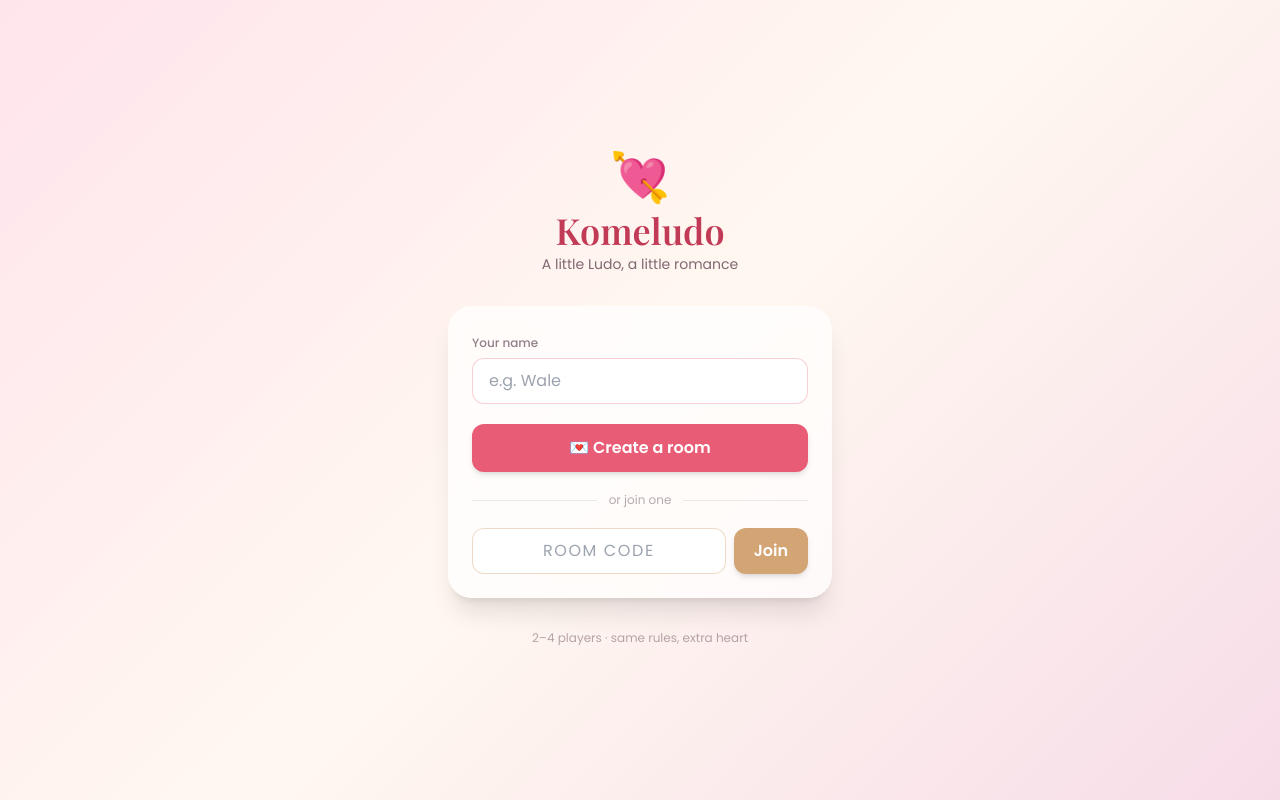
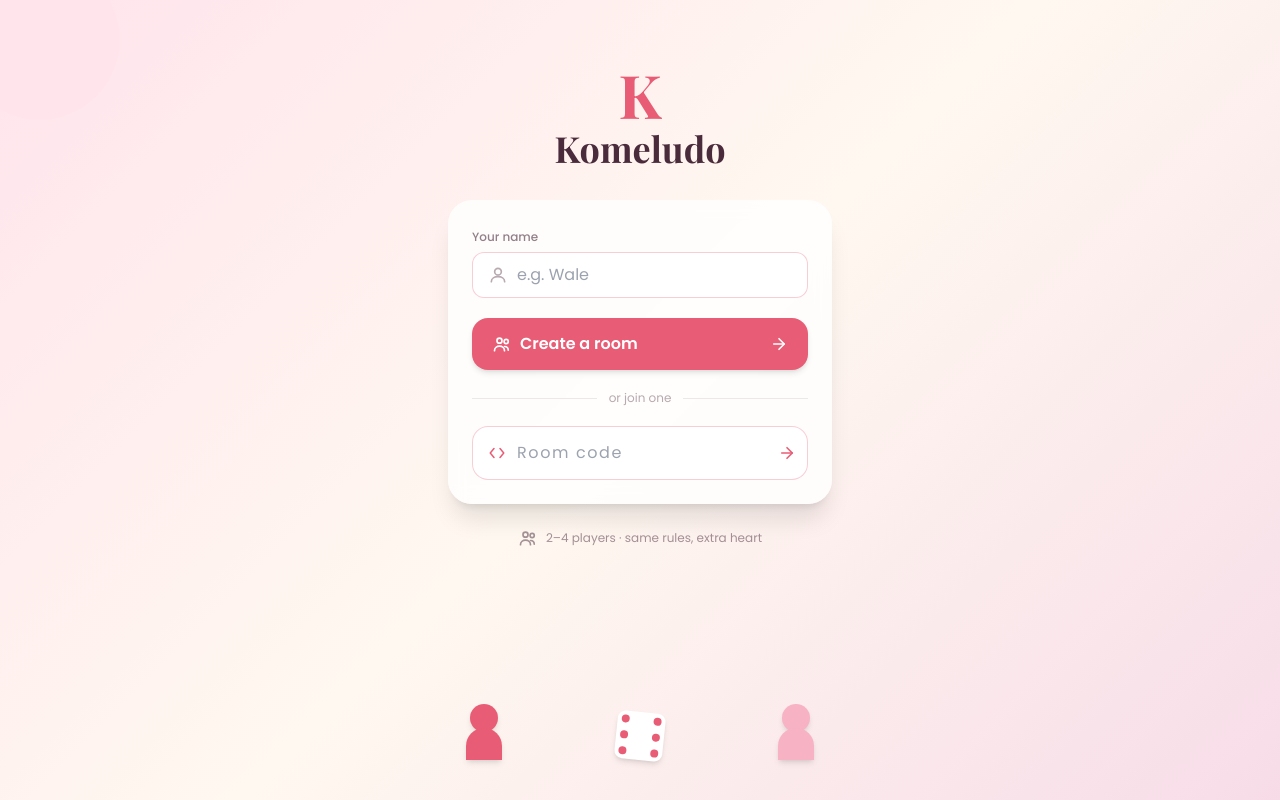
Before and after one commit to Bakareferanmi/Komeludo, a React (Vite) app: page / in a window 1280 px wide. Built offline with nearby package versions, Linux system fonts and the light colour scheme.

Commit message:
Redesign Home screen to match reference UI

```diff
--- a/src/pages/Home.jsx
+++ b/src/pages/Home.jsx
@@ -8,6 +8,74 @@ function makeRoomCode() {
   let code = "";
   for (let i = 0; i < 5; i++) code += chars[Math.floor(Math.random() * chars.length)];
   return code;
+}
+
+function PersonIcon() {
+  return (
+    <svg width="20" height="20" viewBox="0 0 24 24" fill="none" stroke="currentColor" strokeWidth="2" strokeLinecap="round" strokeLinejoin="round">
+      <circle cx="12" cy="8" r="4" />
+      <path d="M4 20c0-4 4-6 8-6s8 2 8 6" />
+    </svg>
+  );
+}
+
+function GroupIcon() {
+  return (
+    <svg width="20" height="20" viewBox="0 0 24 24" fill="none" stroke="currentColor" strokeWidth="2" strokeLinecap="round" strokeLinejoin="round">
+      <circle cx="9" cy="8" r="3" />
+      <circle cx="17" cy="9" r="2.5" />
+      <path d="M3 20c0-3.5 3-5.5 6-5.5s6 2 6 5.5" />
+      <path d="M15 15c2.3 0 4.5 1.6 4.5 4.5" />
+    </svg>
+  );
+}
+
+function CodeIcon() {
+  return (
+    <svg width="18" height="18" viewBox="0 0 24 24" fill="none" stroke="currentColor" strokeWidth="2" strokeLinecap="round" strokeLinejoin="round">
+      <polyline points="8 6 3 12 8 18" />
+      <polyline points="16 6 21 12 16 18" />
+    </svg>
+  );
+}
+
+function ArrowIcon() {
+  return (
+    <svg width="18" height="18" viewBox="0 0 24 24" fill="none" stroke="currentColor" strokeWidth="2.2" strokeLinecap="round" strokeLinejoin="round">
+      <line x1="5" y1="12" x2="19" y2="12" />
+      <polyline points="12 5 19 12 12 19" />
+    </svg>
+  );
+}
+
+function Pawn({ color }) {
+  return (
+    <div className="relative w-10 h-14">
+      <div
+        className="absolute left-1/2 -translate-x-1/2 top-0 w-7 h-7 rounded-full shadow-md"
+        style={{ backgroundColor: color }}
+      />
+      <div
+        className="absolute left-1/2 -translate-x-1/2 bottom-0 w-9 h-8 rounded-t-full shadow-md"
+        style={{ backgroundColor: color }}
+      />
+    </div>
+  );
+}
+
+function Die() {
+  const dots = [
+    "top-1 left-1", "top-1 right-1",
+    "top-1/2 left-1 -translate-y-1/2", "top-1/2 right-1 -translate-y-1/2",
+    "bottom-1 left-1", "bottom-1 right-1",
+  ];
+  return (
+    <div className="relative w-12 h-12 bg-white rounded-lg shadow-md rotate-6">
+      {dots.map((pos, i) => (
+        <div key={i} className={`absolute ${pos} w-2 h-2 rounded-full bg-rose`} />
+      ))}
+    </div>
+  );
 }
 
 export default function Home() {
@@ -72,28 +140,41 @@ export default function Home() {
   }
 
   return (
-    <div className="min-h-screen flex flex-col items-center justify-center px-6 py-10 text-plum">
-      <div className="text-5xl mb-2 heart-pulse">💘</div>
-      <h1 className="font-display text-4xl text-roseDark mb-1">Komeludo</h1>
-      <p className="text-sm text-plum/70 mb-8">A little Ludo, a little romance</p>
+    <div className="min-h-screen flex flex-col items-center px-6 py-10 text-plum overflow-hidden relative">
+      {/* decorative blob */}
+      <div className="absolute -top-10 -left-10 w-40 h-40 rounded-full bg-blush/60 pointer-events-none" />
 
-      <div className="w-full max-w-sm bg-white/70 backdrop-blur rounded-3xl shadow-xl p-6 space-y-5">
+      <div className="flex flex-col items-center mt-6 mb-8">
+        <span className="font-display text-6xl font-black text-rose leading-none mb-1">K</span>
+        <h1 className="font-display text-4xl font-extrabold text-plum">Komeludo</h1>
+      </div>
+
+      <div className="w-full max-w-sm bg-white/80 backdrop-blur rounded-3xl shadow-xl p-6 space-y-5 z-10">
         <div>
           <label className="text-xs font-medium text-plum/60">Your name</label>
-          <input
-            value={name}
-            onChange={(e) => setName(e.target.value)}
-            placeholder="e.g. Wale"
-            className="mt-1 w-full rounded-xl border border-rose/30 bg-white px-4 py-2.5 outline-none focus:border-rose"
-          />
+          <div className="relative mt-1">
+            <span className="absolute left-4 top-1/2 -translate-y-1/2 text-plum/40">
+              <PersonIcon />
+            </span>
+            <input
+              value={name}
+              onChange={(e) => setName(e.target.value)}
+              placeholder="e.g. Wale"
+              className="w-full rounded-xl border border-rose/30 bg-white pl-11 pr-4 py-2.5 outline-none focus:border-rose"
+            />
+          </div>
         </div>
 
         <button
           onClick={handleCreate}
           disabled={busy}
-          className="w-full rounded-xl bg-rose text-white font-semibold py-3 shadow-md active:scale-[0.98] transition disabled:opacity-50"
+          className="w-full flex items-center justify-between rounded-2xl bg-rose text-white font-semibold px-5 py-3.5 shadow-md active:scale-[0.98] transition disabled:opacity-50"
         >
-          💌 Create a room
+          <span className="flex items-center gap-2">
+            <GroupIcon />
+            Create a room
+          </span>
+          <ArrowIcon />
         </button>
 
         <div className="flex items-center gap-3 text-xs text-plum/40">
@@ -102,27 +183,39 @@ export default function Home() {
           <div className="h-px flex-1 bg-plum/10" />
         </div>
 
-        <div className="flex gap-2">
+        <div className="relative">
+          <span className="absolute left-4 top-1/2 -translate-y-1/2 text-rose">
+            <CodeIcon />
+          </span>
           <input
             value={joinCode}
             onChange={(e) => setJoinCode(e.target.value.toUpperCase())}
-            placeholder="ROOM CODE"
+            placeholder="Room code"
             maxLength={5}
-            className="flex-1 min-w-0 rounded-xl border border-goldrose/40 bg-white px-4 py-2.5 outline-none focus:border-goldrose tracking-widest text-center"
+            className="w-full rounded-2xl border border-rose/30 bg-white pl-11 pr-11 py-3.5 outline-none focus:border-rose tracking-widest"
           />
           <button
             onClick={handleJoin}
             disabled={busy}
-            className="rounded-xl bg-goldrose text-white font-semibold px-5 shadow-md active:scale-[0.98] transition disabled:opacity-50"
+            className="absolute right-3 top-1/2 -translate-y-1/2 text-rose disabled:opacity-40"
           >
-            Join
+            <ArrowIcon />
           </button>
         </div>
 
         {error && <p className="text-xs text-roseDark text-center">{error}</p>}
       </div>
 
-      <p className="mt-8 text-xs text-plum/40">2–4 players · same rules, extra heart</p>
+      <div className="flex items-center gap-2 mt-6 text-xs text-plum/50 z-10">
+        <GroupIcon />
+        <span>2–4 players · same rules, extra heart</span>
+      </div>
+
+      <div className="mt-auto pt-10 w-full max-w-sm flex items-end justify-between px-4 z-0">
+        <Pawn color="#E85D75" />
+        <Die />
+        <Pawn color="#F7B2C4" />
+      </div>
     </div>
   );
 }
```
